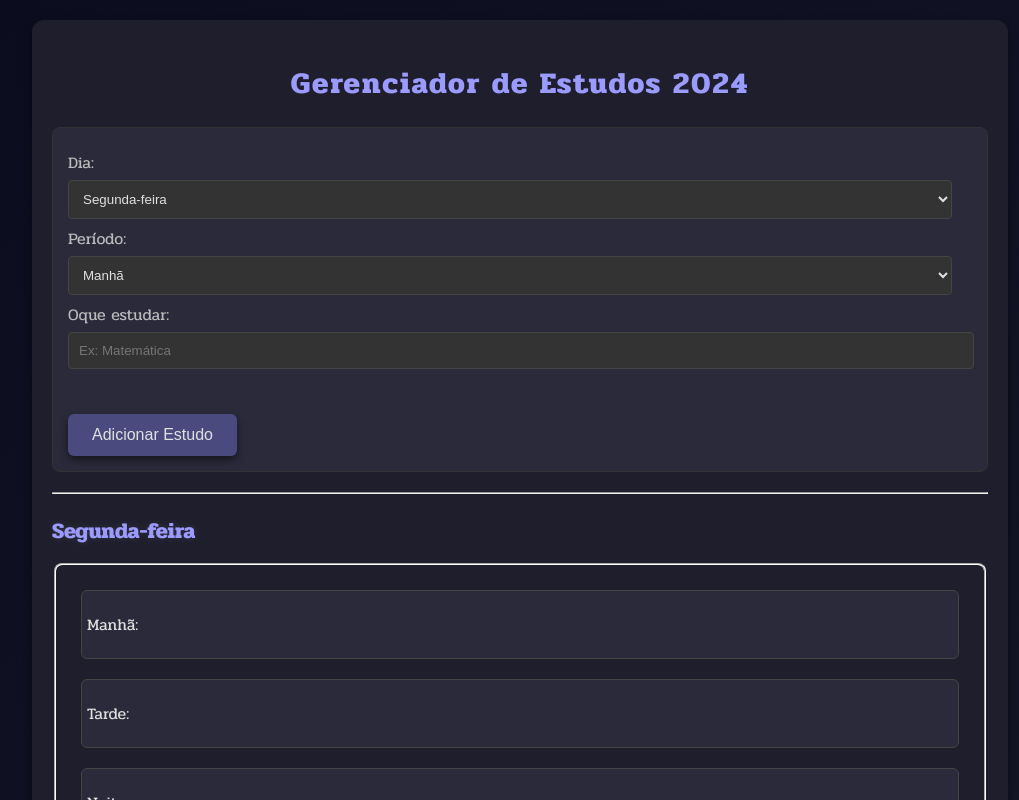
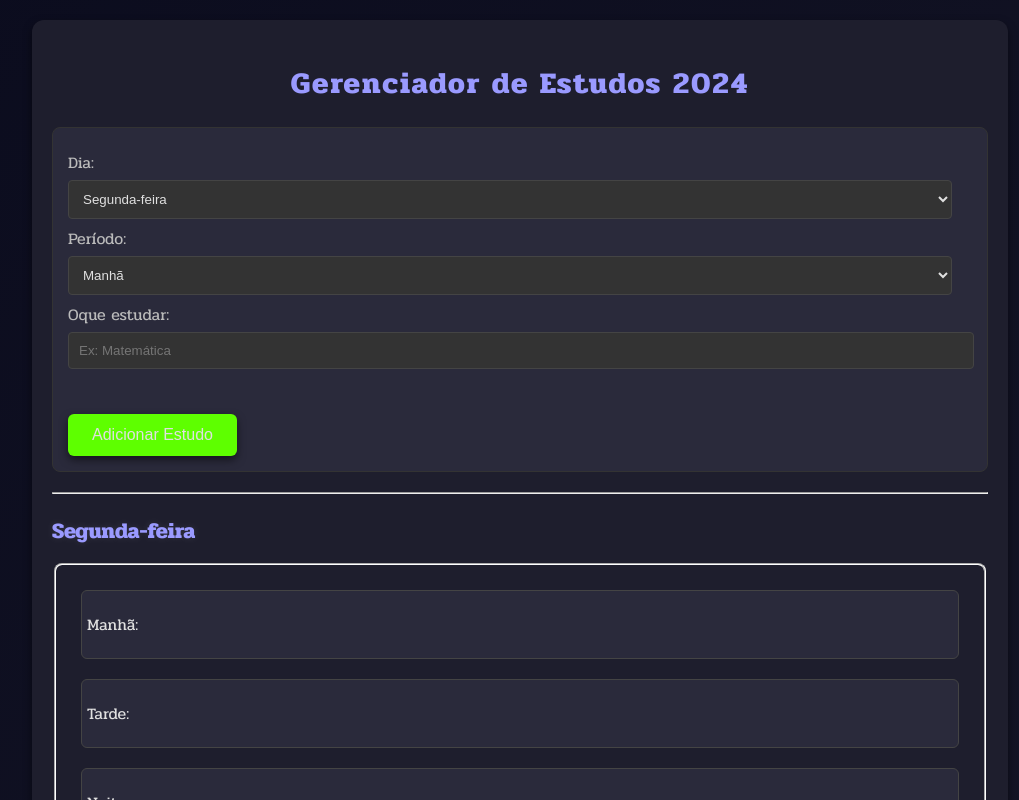
Before and after one commit to GustavoDuartt/testeSoftware, a React (Create React App) app: page / in a window 1280 px wide. Shown: the top 800 px of the page, without its empty margins (120-1139 px from the left). Built offline with nearby package versions, Linux system fonts and the light colour scheme.

Commit message:
Trocado a cor do botão de adicionar atividade

```diff
--- a/src/App.css
+++ b/src/App.css
@@ -67,7 +67,7 @@ select:focus {
 
 button {
   margin-top: 5%;
-  background-color: #4a4a7f;
+  background-color: #5eff00;
   color: #e0e0e0;
   padding: 12px 24px;
   border: none;
@@ -79,7 +79,7 @@ button {
 }
 
 button:hover {
-  background-color: #3a3a6f;
+  background-color: #2bff00;
   box-shadow: 0 6px 12px rgba(0, 0, 0, 0.6);
 }
 
```
